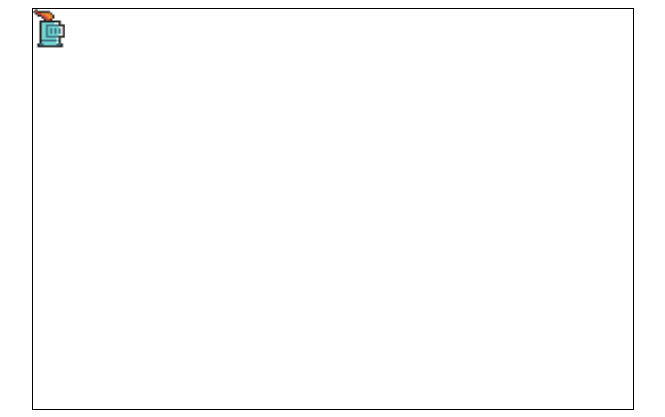
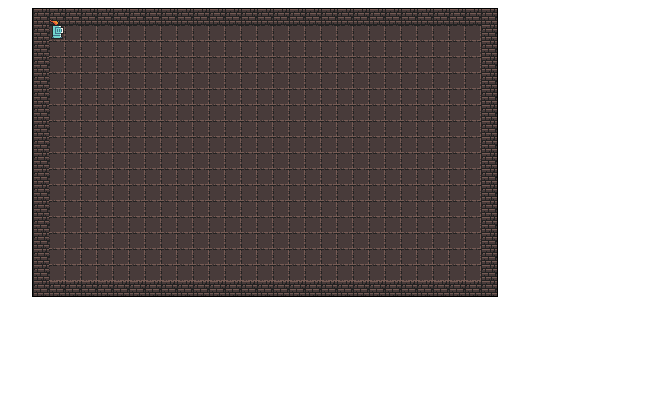
Before and after one commit to Viliprant/SpriteMobile, a plain HTML site: page www/index.html in a window 1280 px wide. Shown: the whole page, without its empty margins (308-973 px from the left). Drawn offline with Linux system fonts and the light colour scheme.

Commit message:
Soldat qui bouge (zqsd)

```diff
--- a/www/index.html
+++ b/www/index.html
@@ -9,7 +9,7 @@
 
 
 <div class="center">
-	<canvas width="600px" height="400px">
+	<canvas width="464" height="287px">
 
 
 	</canvas>
--- a/www/sprite.js
+++ b/www/sprite.js
@@ -1,24 +1,52 @@
 //TROUVER LE CONTEXTE
 let context = document.getElementsByTagName("canvas")[0].getContext("2d");
+
+// VARIABLES
+
+	let caneva = {width :464 , height : 288},
+		SpriteSheets = LoadSpriteSheets();
+		ArmeeDeSprite = [];
+		ArmeeDeSprite.push(CreateSprite(SpriteSheets[11],16, 10));
+
+	let isMoving;
+
 
 //FUNCTIONS  ----------------------------------------------------------
 
 	//RECUPERER LES LIGNES D'ENTREE
 	function input()
 		{
-
+			document.onkeydown = (e) => {
+				switch (e.key)
+				{
+					case "z":
+						isMoving = e.key;
+						break;
+					case "d":
+						isMoving = e.key;
+						break;
+					case "s":
+						isMoving = e.key;
+						break;
+					case "q":
+						isMoving = e.key;
+						break;
+				}
+			}
 		}
 
 	//AGIR EN CONSEQUENCE DES INPUTS SUR LES VARIABLES
 	function animate()
 		{
-
+			MoveSprite();
 		}
 
 	// AFFICHER A L'ECRAN LES ELEMENTS
 	function render()
 		{
 			CreateRect(0,0,caneva.width,caneva.height,'white');
+
+			CreateMap();
 
 			for (sprite of ArmeeDeSprite) {
 
@@ -39,12 +67,59 @@ let context = document.getElementsByTagName("canvas")[0].getContext("2d");
 		}
 
 //TILEMAP
+	function CreateMap()
+	{
+		let tileMap = [
+						[1,1,1,1,1,1,1,1,1,1,1,1,1,1,1,1,1,1,1,1,1,1,1,1,1,1,1,1,1],
+						[1,0,0,0,0,0,0,0,0,0,0,0,0,0,0,0,0,0,0,0,0,0,0,0,0,0,0,0,1],
+						[1,0,0,0,0,0,0,0,0,0,0,0,0,0,0,0,0,0,0,0,0,0,0,0,0,0,0,0,1],
+						[1,0,0,0,0,0,0,0,0,0,0,0,0,0,0,0,0,0,0,0,0,0,0,0,0,0,0,0,1],
+						[1,0,0,0,0,0,0,0,0,0,0,0,0,0,0,0,0,0,0,0,0,0,0,0,0,0,0,0,1],
+						[1,0,0,0,0,0,0,0,0,0,0,0,0,0,0,0,0,0,0,0,0,0,0,0,0,0,0,0,1],
+						[1,0,0,0,0,0,0,0,0,0,0,0,0,0,0,0,0,0,0,0,0,0,0,0,0,0,0,0,1],
+						[1,0,0,0,0,0,0,0,0,0,0,0,0,0,0,0,0,0,0,0,0,0,0,0,0,0,0,0,1],
+						[1,0,0,0,0,0,0,0,0,0,0,0,0,0,0,0,0,0,0,0,0,0,0,0,0,0,0,0,1],
+						[1,0,0,0,0,0,0,0,0,0,0,0,0,0,0,0,0,0,0,0,0,0,0,0,0,0,0,0,1],
+						[1,0,0,0,0,0,0,0,0,0,0,0,0,0,0,0,0,0,0,0,0,0,0,0,0,0,0,0,1],
+						[1,0,0,0,0,0,0,0,0,0,0,0,0,0,0,0,0,0,0,0,0,0,0,0,0,0,0,0,1],
+						[1,0,0,0,0,0,0,0,0,0,0,0,0,0,0,0,0,0,0,0,0,0,0,0,0,0,0,0,1],
+						[1,0,0,0,0,0,0,0,0,0,0,0,0,0,0,0,0,0,0,0,0,0,0,0,0,0,0,0,1],
+						[1,0,0,0,0,0,0,0,0,0,0,0,0,0,0,0,0,0,0,0,0,0,0,0,0,0,0,0,1],
+						[1,0,0,0,0,0,0,0,0,0,0,0,0,0,0,0,0,0,0,0,0,0,0,0,0,0,0,0,1],
+						[1,0,0,0,0,0,0,0,0,0,0,0,0,0,0,0,0,0,0,0,0,0,0,0,0,0,0,0,1],
+						[1,1,1,1,1,1,1,1,1,1,1,1,1,1,1,1,1,1,1,1,1,1,1,1,1,1,1,1,1]
+						],
+			clipPoint = {x : 0, y : 0};
 
-	//CREATION DE SOLDATS
+			for(let rows = 0 ; rows < tileMap.length ; rows++)
+			{
+				for(let columns = 0 ; columns < tileMap[rows].length ; columns++)
+				{
+					switch (tileMap[rows][columns]) {
+						case 0:
+							// GROUND
+							clipPoint = {x : 16, y : 64};
+							break;
+						case 1:
+							// WALL
+							clipPoint = {x : 16, y : 16};
+							break;
+					}
+					context.drawImage(SpriteSheets[11], clipPoint.x, clipPoint.y, 16, 16, columns * 16, rows * 16, 16, 16);
+				}
+			}
+
+
+	}
+
+
+
+
+//CREATION DE SOLDATS
 	function CreateSprite(img, dx, dy){
 		let sprite = {	positionCaneva : {x : dx, y : dy},
 						positionImage: {x : 144, y : 108},
-						tailleCaneva : {width : 32 , height : 42},
+						tailleCaneva : {width : 15 , height : 22},
 						tailleImage : {width : 15 , height : 22},
 						vitesse : {x : 3, y : 3},
 						direction : {x : 1, y : 1},
@@ -84,6 +159,27 @@ let context = document.getElementsByTagName("canvas")[0].getContext("2d");
 			return SpriteSheets;
 		}
 
+	//Mouvement Soldat
+	function MoveSprite()
+	{
+		switch (isMoving)
+		{
+			case "z":
+				ArmeeDeSprite[0].positionCaneva.y -= 16;
+				break;
+			case "d":
+				ArmeeDeSprite[0].positionCaneva.x += 16;
+				break;
+			case "s":
+				ArmeeDeSprite[0].positionCaneva.y += 16;
+				break;
+			case "q":
+				ArmeeDeSprite[0].positionCaneva.x -= 16;
+				break;
+		}
+		isMoving = "";
+	}
+
 function CreateRect(x,y,width,height,color)
 {
 		context.fillStyle = color;
@@ -91,12 +187,6 @@ function CreateRect(x,y,width,height,color)
 }
 //---------------------------------------------------------------------
 
-let caneva = {width :600 , height : 400},
-	SpriteSheets = LoadSpriteSheets();
-	ArmeeDeSprite = [];
-	ArmeeDeSprite.push(CreateSprite(SpriteSheets[11],0, 0));
-
-
 
 //LANCER LE JEUX
 GameLoop();
```
